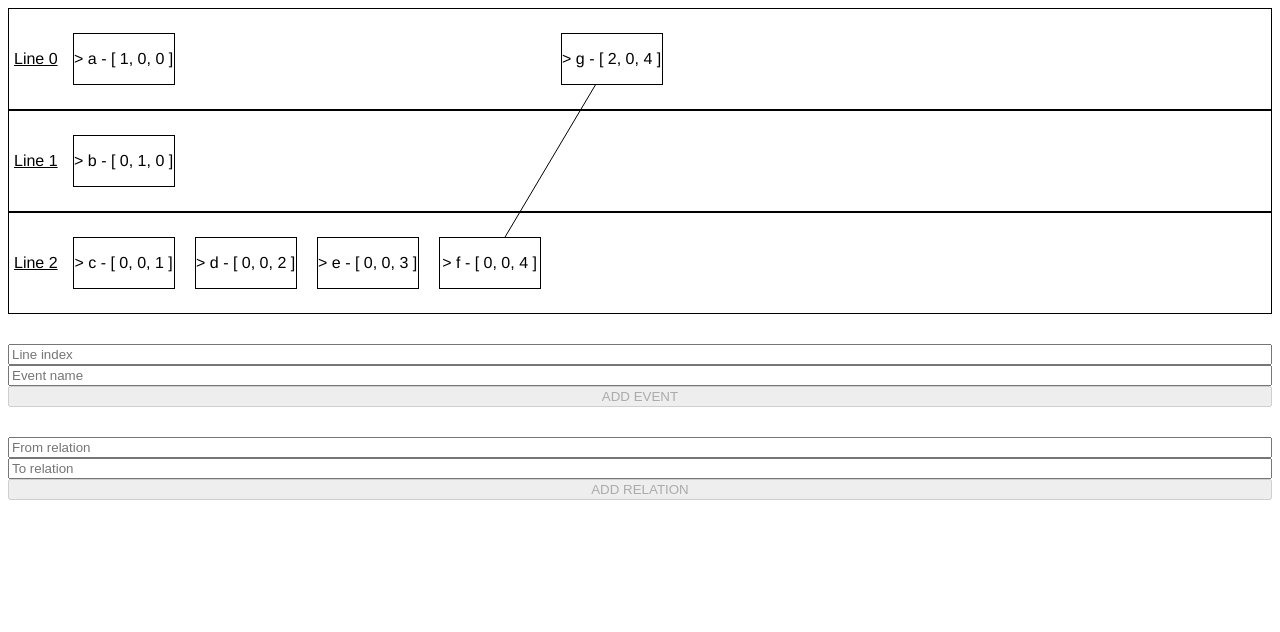
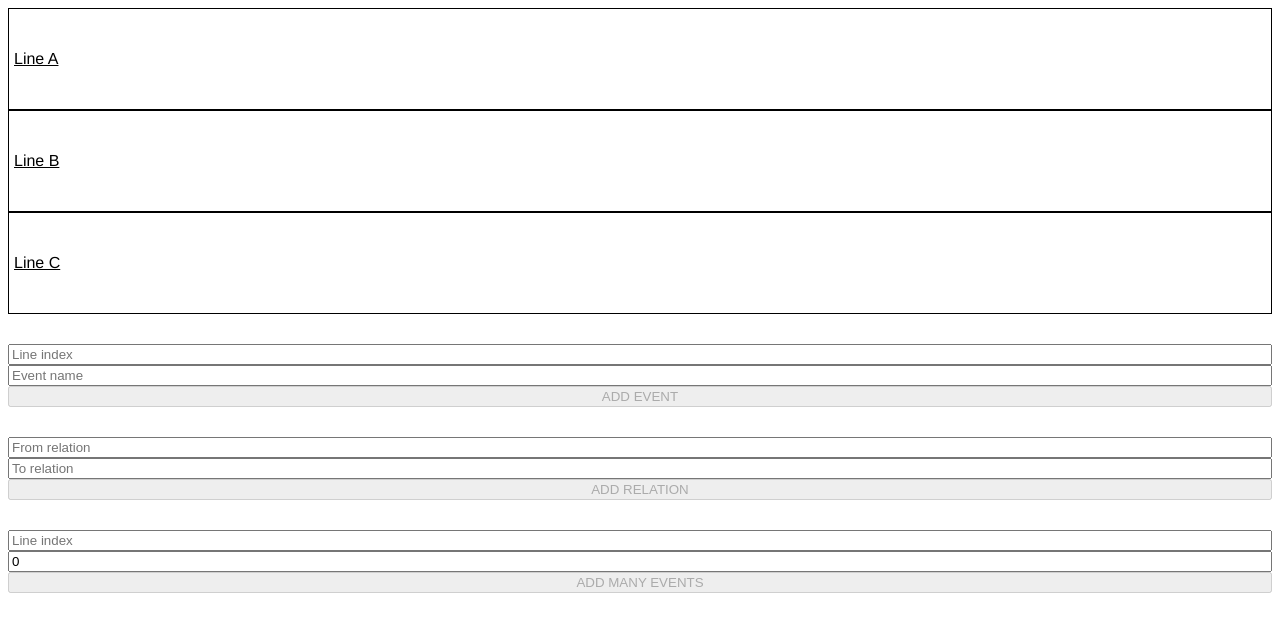
Before and after one commit to euberdeveloper/logical-clock, a Vue app: page /vector-clock in a window 1280 px wide. Shown: the top 632 px of the page. Built offline with nearby package versions, Linux system fonts and the light colour scheme.

Commit message:
.
Signed-off-by: euberdeveloper <euberdeveloper@gmail.com>

```diff
--- a/src/components/pages/VectorClock.vue
+++ b/src/components/pages/VectorClock.vue
@@ -1,7 +1,7 @@
 <template>
   <div class="vector-clock">
     <div class="line" v-for="(line, index) of handledTime" :key="'l' + index">
-      <span class="title">Line {{ index }}</span>
+      <span class="title">Line {{numToSSColumn(index)}}</span>
       <div
         class="event"
         :class="{ selected: event.name === selected }"
@@ -13,14 +13,18 @@
         @dblclick="remove(event.name)"
         @contextmenu="removeRelation(event.name)"
       >
-        >
         {{ event.name }} - {{ event.time }}
         <div class="arrow" v-if="event.causedBy">
           <div>
-            <svg width="100" height="100"><line x1="0" y1="0" stroke="black"
-              :x2="locateEventDifference(event.causedBy, index, eventIndex)[1]"
-              :y2="locateEventDifference(event.causedBy, index, eventIndex)[0]"
-            /></svg>
+            <svg width="100" height="100">
+              <line
+                x1="0"
+                y1="0"
+                stroke="black"
+                :x2="locateEventDifference(event.causedBy, index, eventIndex)[1]"
+                :y2="locateEventDifference(event.causedBy, index, eventIndex)[0]"
+              />
+            </svg>
           </div>
         </div>
       </div>
@@ -32,6 +36,10 @@
     <input class="from" type="text" v-model="from" placeholder="From relation" />
     <input class="to" type="text" v-model="to" placeholder="To relation" />
     <button class="add-relation" :disabled="!from || !to" @click="addRelation()">ADD RELATION</button>
+
+    <input class="line-index" type="number" v-model="bestiaLineIndex" placeholder="Line index" />
+    <input class="how-many-index" type="number" v-model="howMany" placeholder="How many events" />
+    <button class="add" :disabled="!howMany || bestiaLineIndex === null" @click="addMany()">ADD MANY EVENTS</button>
   </div>
 </template>
 
@@ -39,7 +47,7 @@
 import { Component, Vue } from "vue-property-decorator";
 
 import { VectorClock as Vector, Line } from "@/utils/clock";
-import { partialsort } from "@/utils/partialOrder";
+// import { partialsort } from "@/utils/partialOrder";
 
 @Component({
   components: {},
@@ -52,8 +60,13 @@ export default class VectorClock extends Vue {
   public newLineIndex: number = null as any;
   public newEventName = "";
 
+  public bestiaLineIndex: number = null as any;
+  public howMany = 0;
+
   public from = "";
   public to = "";
+
+
 
   public selected: string | null = null;
 
@@ -65,36 +78,36 @@ export default class VectorClock extends Vue {
 
   get handledTime(): Line<number[]>[] {
     const orTimes = this.time.flat();
-    let el = this.time.map((t, i) => {
-      return t.map(x => {
-        const newTime = [...(x.time as number[])];
-        newTime[i]--;
-        return { ...x, time: newTime, orIndex: i };
+    let el = this.time
+      .map((t, i) => {
+        return t.map((x) => {
+          const newTime = [...(x.time as number[])];
+          newTime[i]--;
+          return { ...x, time: newTime, orIndex: i };
+        });
       })
-    }).flat();
+      .flat();
 
-    const maxTime = Math.max(...orTimes.map(x => x.time ?? []).flat()) + 2;
+    const maxTime = Math.max(...orTimes.map((x) => x.time ?? []).flat()) + 2;
 
-    const resLines = this.time.map(_ => []) as Line<number[]>[];
+    const resLines = this.time.map((_) => []) as Line<number[]>[];
     for (let i = 0; i < maxTime; i++) {
-      const sel = el.filter(x => x.time.every(n => n < i));
-      el = el.filter(x => !sel.includes(x) );
+      const sel = el.filter((x) => x.time.every((n) => n < i));
+      el = el.filter((x) => !sel.includes(x));
 
       if (sel.length >= 0) {
-        let tempLines = this.time.map(_ => []) as Line<number[]>[];
-        sel.forEach(s => { tempLines[s.orIndex].push(s) })
+        let tempLines = this.time.map((_) => []) as Line<number[]>[];
+        sel.forEach((s) => {
+          tempLines[s.orIndex].push(s);
+        });
         tempLines = tempLines.map((tl, i) => tl.sort((a, b) => (a.time?.[i] as number) - (b.time?.[i] as number)));
-        const maxI = Math.max(...tempLines.map(tl => tl.length));
-
+        const maxI = Math.max(...tempLines.map((tl) => tl.length));
 
         if (maxI > 0) {
           for (let i = 0; i < resLines.length; i++) {
             for (let j = 0; j < maxI; j++) {
-              const empty =  { time: undefined, name: "bobo" };
-              resLines[i].push(tempLines[i][j] ?
-                (orTimes.find(ot => ot.name === tempLines[i][j].name) ?? empty)
-                : empty
-              );
+              const empty = { time: undefined, name: "bobo" };
+              resLines[i].push(tempLines[i][j] ? orTimes.find((ot) => ot.name === tempLines[i][j].name) ?? empty : empty);
             }
           }
         }
@@ -103,7 +116,7 @@ export default class VectorClock extends Vue {
     return resLines;
     // return this.time.map((line) => {
     //   const result = [] as Line<number[]>;
-    //   let sortMap: any[] = partialsort(this.time.flat(), (x, y) => {
+    // let sortMap: any[] = partialsort(this.time.flat(), (x, y) => {
     //     if ((x.time?.[0] as number) <= y?.[0] && (x.time?.[1] as number) <= y?.[1] && (x.time?.[2] as number) <= y?.[2]) {
     //       return -1;
     //     }
@@ -126,7 +139,6 @@ export default class VectorClock extends Vue {
     // });
   }
 
-
   /* METHODS */
 
   add() {
@@ -142,7 +154,7 @@ export default class VectorClock extends Vue {
   }
 
   removeRelation(name: string) {
-    this.vector.removeRelation(name)
+    this.vector.removeRelation(name);
   }
 
   selectEvent(name: string) {
@@ -158,24 +170,43 @@ export default class VectorClock extends Vue {
 
   locateEvent(name: string) {
     for (let i = 0; i < this.handledTime.length; i++) {
-      const x = this.handledTime[i].findIndex(x => x.name === name);
-      if (x >= 0) return [i, x]
+      const x = this.handledTime[i].findIndex((x) => x.name === name);
+      if (x >= 0) return [i, x];
     }
     return null;
   }
 
   locateEventDifference(name: string, index: number, eventIndex: number) {
     const r = this.locateEvent(name);
-    if (!r) return [0,0];
-    return [
-      (r[0] - index) * 101,
-      (r[1] -  eventIndex) * 120
-    ];
+    if (!r) return [0, 0];
+    return [(r[0] - index) * 101, (r[1] - eventIndex) * 120];
   }
 
   remove(name: string) {
     this.vector.removeEvent(name);
   }
+
+  numToSSColumn(num: number): string {
+      num++;
+      let s = "",
+        t;
+
+      while (num > 0) {
+        t = (num - 1) % 26;
+        s = String.fromCharCode(65 + t) + s;
+        num = ((num - t) / 26) | 0;
+      }
+      return s || (num + '');
+    }
+
+  addMany() {
+
+    const label = this.numToSSColumn(this.bestiaLineIndex);
+    for (let i = 0; i < this.howMany; i++) {
+      this.vector.addEvent(this.bestiaLineIndex, `${label}${i + 1}`);
+    }
+  }
+
 
   /* LIFECYCLE */
 
@@ -184,14 +215,6 @@ export default class VectorClock extends Vue {
     if (!isNaN(nOfLines)) {
       this.vector = new Vector(nOfLines);
     }
-    this.vector.addEvent(0, "a");
-    this.vector.addEvent(1, "b");
-    this.vector.addEvent(2, "c");
-    this.vector.addEvent(2, "d");
-    this.vector.addEvent(2, "e");
-    this.vector.addEvent(2, "f");
-    this.vector.addEvent(0, "g");
-    this.vector.addRelation("f", "g");
   }
 }
 </script>
```
